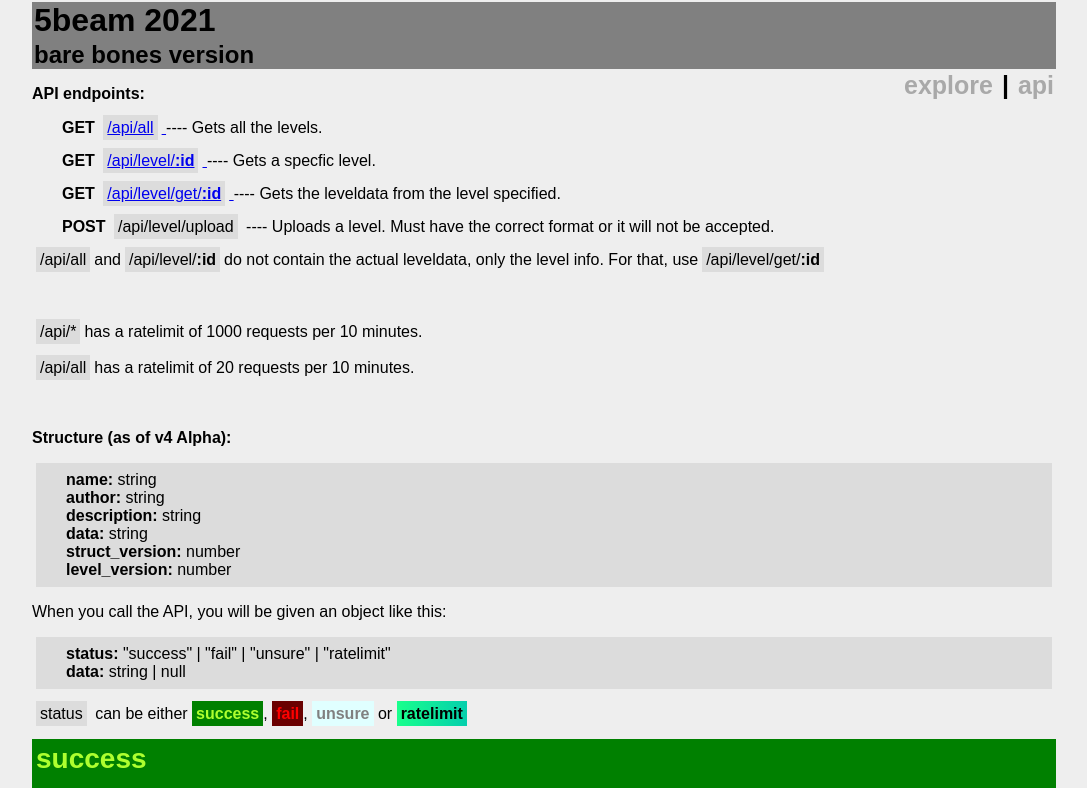
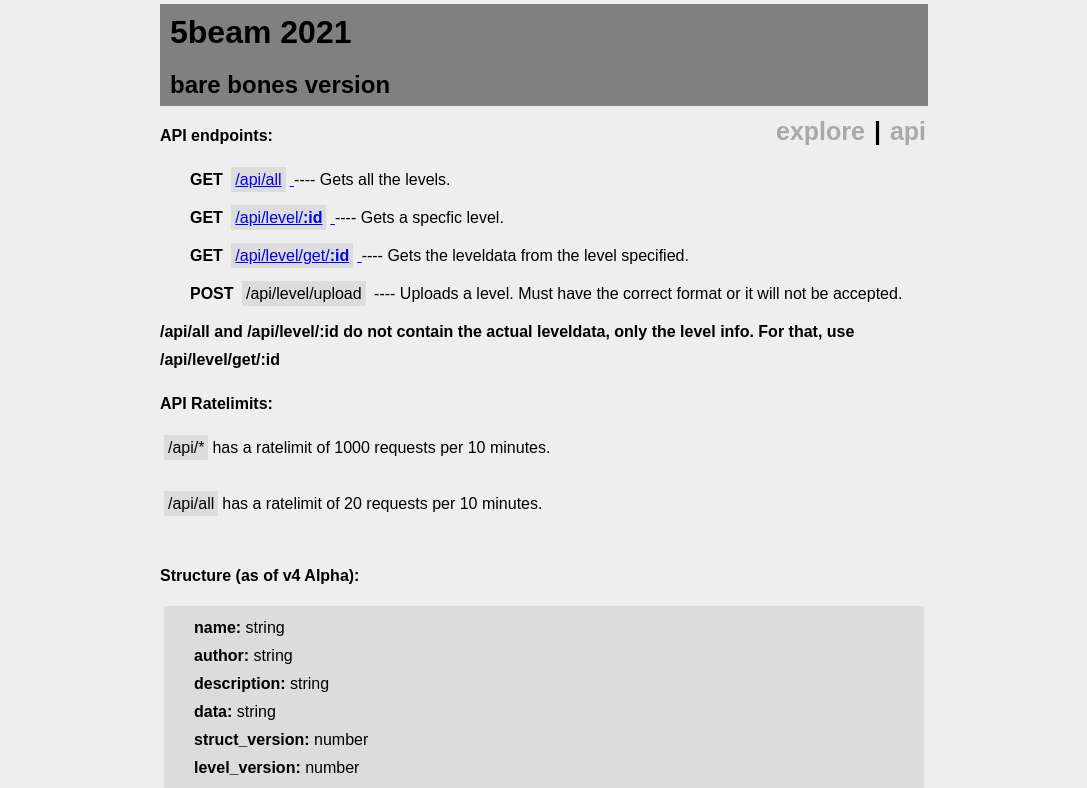
Before and after one commit to Zolo101/5beam_old, a website: page public/api/index.html in a window 1280 px wide. Shown: the top 788 px of the page, without its empty margins (96-1183 px from the left). Drawn offline with Linux system fonts and the light colour scheme.

Commit message:
improve css

```diff
--- a/public/api/index.html
+++ b/public/api/index.html
@@ -44,13 +44,14 @@
         <span>---- Uploads a level. Must have the correct format or it will not be accepted.</span>
     </div>
 
-    <code>/api/all</code><span>and</span><code>/api/level/<b>:id</b></code><span>do not contain the actual leveldata, only the level info. For that, use</span><code>/api/level/get/<b>:id</b></code>
-    <br><br><br><br>
+    <span><b>/api/all and /api/level/:id do not contain the actual leveldata, only the level info. For that, use /api/level/get/:id</b></span>
+    <br>
 
+    <p><b>API Ratelimits:</b></p>
     <code>/api/*</code><span>has a ratelimit of 1000 requests per 10 minutes.</span>
     <br><br>
     <code>/api/all</code><span>has a ratelimit of 20 requests per 10 minutes.</span>
-    <br><br><br>
+    <br><br>
 
     <p><b>Structure (as of v4 Alpha):</b></p>
 
--- a/public/style.css
+++ b/public/style.css
@@ -3,12 +3,14 @@
 }
 
 h1, h2 {
-    margin: 2px;
+    margin: 4px 10px;
 }
 
 body {
     background-color: #eeeeee;
-    margin: 0 10%
+    line-height: 1.75;
+    margin: 0 auto;
+    max-width: 60%;
 }
 
 code, .struct {
@@ -23,7 +25,7 @@ code, .struct {
 
 .endpoint {
     padding-left: 30px;
-    margin: 15px 0;
+    margin: 10px 0;
 }
 
 .struct {
```
